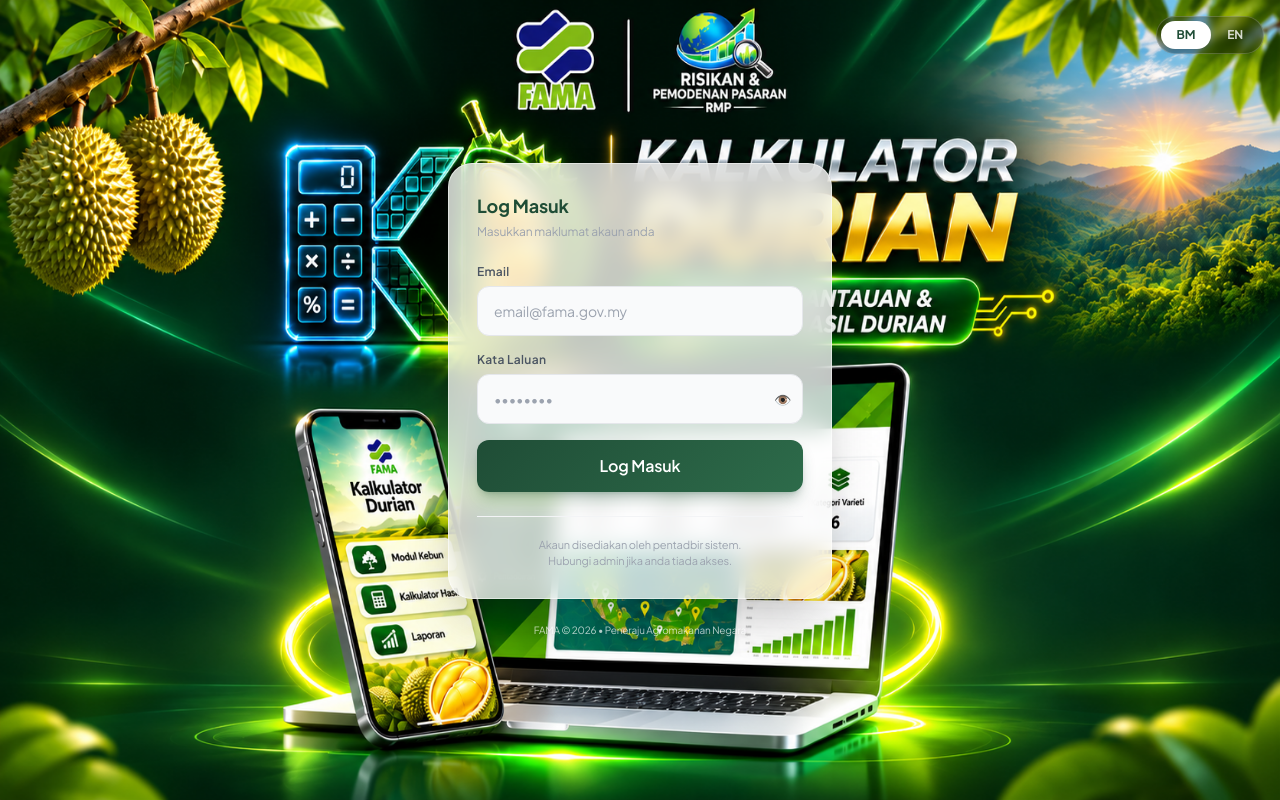
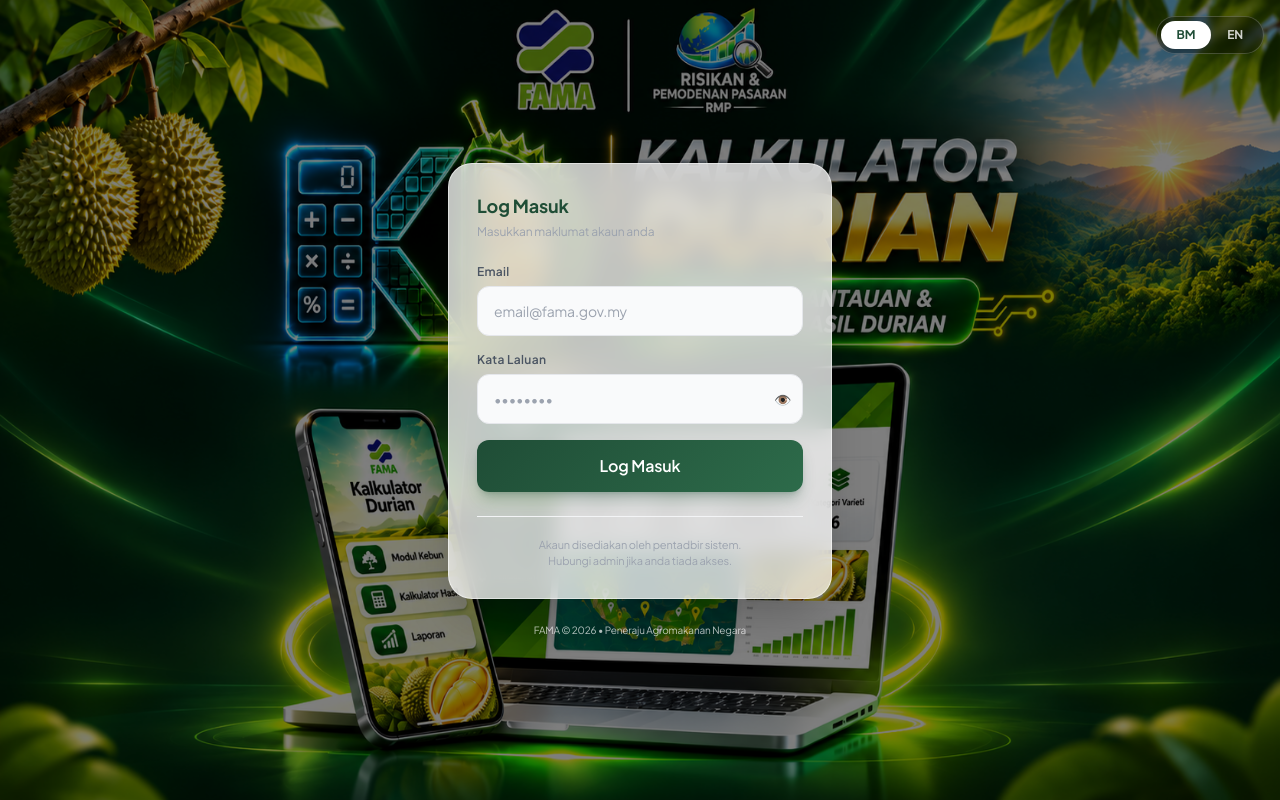
Before and after one commit to shahnorupm-creator/Kalkulator-Durian, a Next.js app: page /login in a window 1280 px wide. Built offline with nearby package versions, Linux system fonts and the light colour scheme; no server answers; the database is empty.

Commit message:
style: gelapkan latar login sambil kekalkan kad lutsinar

```diff
--- a/src/app/login/page.tsx
+++ b/src/app/login/page.tsx
@@ -50,6 +50,8 @@ export default function LoginPage() {
         backgroundSize: '100% 100%',
       }}
     >
+      {/* Gelapkan gambar latar sahaja; kandungan login kekal jelas */}
+      <div className="absolute inset-0 z-0 bg-black/50" aria-hidden="true" />
 
       {/* Language Toggle — Top Right */}
       <div className="absolute top-4 right-4 z-20">
```
